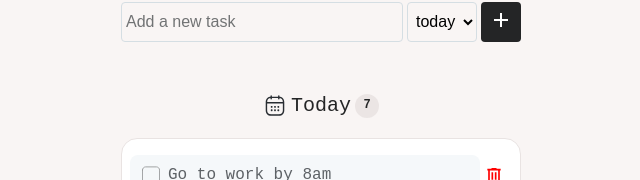
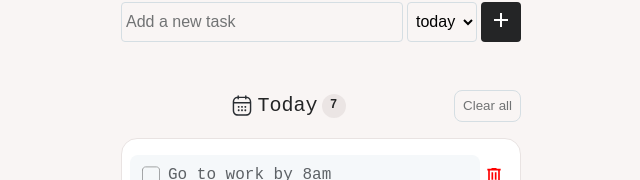
Before and after one commit to Praise7165/to-do, a React (Vite) app: page / in a window 1280 px wide. Shown: the part 216-396 px from the top of the page, without its empty margins (319-959 px from the left). Built offline with nearby package versions, Linux system fonts and the light colour scheme.

Commit message:
made bulk clear work

```diff
--- a/src/App.css
+++ b/src/App.css
@@ -33,6 +33,26 @@ button:hover {
 
 .btn-header {
   width: var(--size-2md);
+}
+
+.btn-clear {
+  background-color: transparent;
+  font-weight: 500;
+  padding-inline: 0.5rem;
+  color: #717374;
+  border: 1px solid #d5dee3;
+  border-radius: 0.5rem;
+}
+
+.btn-clear:hover {
+  color: white;
+}
+
+.btn-delete:hover {
+  background-color: whitesmoke;
+  padding: 0.125rem;
+  border-radius: 0.25rem;
+  animation: all 0.2s ease-in-out;
 }
 
 input,
--- a/src/App.jsx
+++ b/src/App.jsx
@@ -82,6 +82,13 @@ export default function App() {
       setTodos((todos) => todos.filter((item) => item.id !== id));
       setSelected(null);
     }, 300);
+
+    setUpdatedTime(updateTime());
+  }
+
+  function handleClearAllTask(pri) {
+    setTodos((todos) => todos.filter((item) => item.pri !== pri));
+    setUpdatedTime(updateTime());
   }
 
   return (
@@ -102,6 +109,7 @@ export default function App() {
             selected={selected}
             handleTaskStatus={handleTaskStatus}
             handleDeleteItem={handleDeleteItem}
+            handleClear={handleClearAllTask}
           />
           <TodoCard
             todos={todos}
@@ -109,6 +117,7 @@ export default function App() {
             selected={selected}
             handleTaskStatus={handleTaskStatus}
             handleDeleteItem={handleDeleteItem}
+            handleClear={handleClearAllTask}
           />
 
           <Footer time={updatedTime} />
--- a/src/components/CardHeader.jsx
+++ b/src/components/CardHeader.jsx
@@ -1,7 +1,8 @@
 import calendar from "../assets/calendar.svg";
 
-export default function CardHeader({ heading, taskNo }) {
+export default function CardHeader({ heading, taskNo, handleClear }) {
   return (
+    <div className="flex justify-between">
       <div
         className="flex items-center mg-in-auto"
         style={{ width: "fit-content" }}
@@ -9,6 +10,10 @@ export default function CardHeader({ heading, taskNo }) {
         <img src={calendar} alt="calendar" />
         <Heading heading={heading} />
         {taskNo > 0 && <Tag taskNo={taskNo} />}
+      </div>
+      <button className="btn-clear" onClick={() => handleClear(heading)}>
+        Clear all
+      </button>
     </div>
   );
 }
--- a/src/components/Delete.jsx
+++ b/src/components/Delete.jsx
@@ -1,5 +1,6 @@
 export default function DeleteIcon() {
   return (
+    <div className="btn-delete flex justify-center">
       <svg
         xmlns="http://www.w3.org/2000/svg"
         width="20"
@@ -9,5 +10,6 @@ export default function DeleteIcon() {
       >
         <path d="M5.83331 18C5.37498 18 4.98262 17.8368 4.65623 17.5104C4.32984 17.184 4.16665 16.7917 4.16665 16.3333V5.5H3.33331V3.83333H7.49998V3H12.5V3.83333H16.6666V5.5H15.8333V16.3333C15.8333 16.7917 15.6701 17.184 15.3437 17.5104C15.0173 17.8368 14.625 18 14.1666 18H5.83331ZM14.1666 5.5H5.83331V16.3333H14.1666V5.5ZM7.49998 14.6667H9.16665V7.16667H7.49998V14.6667ZM10.8333 14.6667H12.5V7.16667H10.8333V14.6667Z" />
       </svg>
+    </div>
   );
 }
--- a/src/components/TodoCard.jsx
+++ b/src/components/TodoCard.jsx
@@ -7,6 +7,7 @@ export default function TodoCard({
   selected,
   handleTaskStatus,
   handleDeleteItem,
+  handleClear,
 }) {
   const taskList = todos.filter((todo) => todo.pri === heading);
 
@@ -15,7 +16,7 @@ export default function TodoCard({
 
   return (
     <div className="card-wrapper">
-      <CardHeader heading={heading} taskNo={taskNo} />
+      <CardHeader heading={heading} taskNo={taskNo} handleClear={handleClear} />
       <CardContent
         heading={heading}
         taskList={taskList}
--- a/src/index.css
+++ b/src/index.css
@@ -57,6 +57,10 @@ img {
 
 .justify-stretch {
   justify-content: stretch;
+}
+
+.justify-between {
+  justify-content: space-between;
 }
 
 .flex-col {
```
Lines whose indentation alone changed are shown as unchanged.
